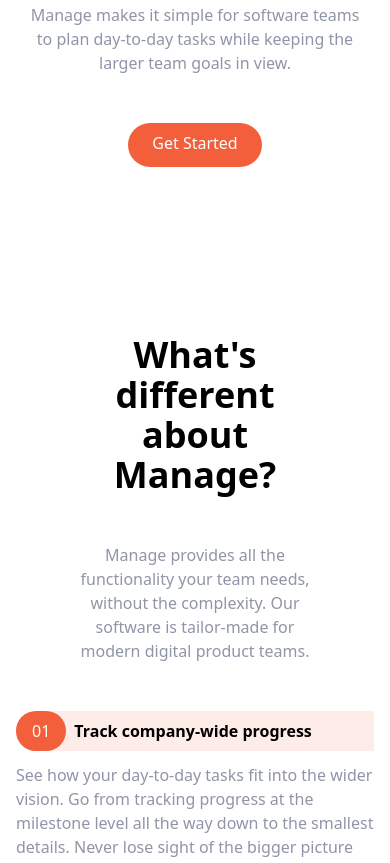
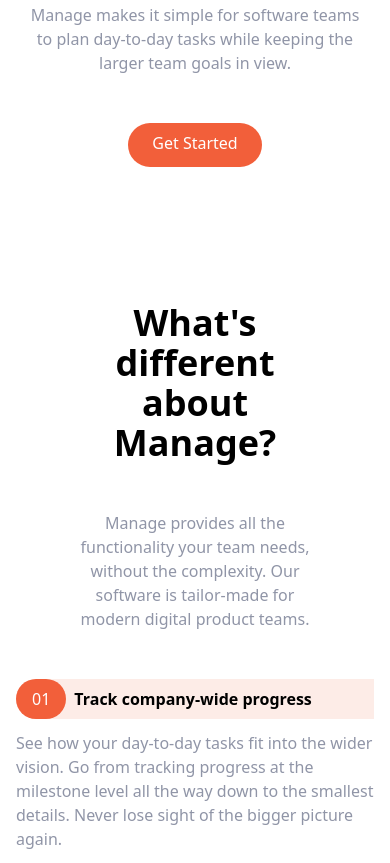
Before and after one commit to NickRamsey6/tailwind-prof-site, a website: page index.html in a window 390 px wide. Shown: the part 595-1458 px from the top of the page. Drawn offline with Linux system fonts and the light colour scheme.

Commit message:
move feature section up on mobile

```diff
--- a/index.html
+++ b/index.html
@@ -70,7 +70,7 @@
         <!-- Flex Container -->
         <div class="container flex flex-col px-4 mx-auto mt-10 space-y-12 md:space-y-0 md:flex-row">
             <!-- What's Different -->
-            <div class="flex flex-col space-y-12 px-14 md:w-1/2 md:py-20">
+            <div class="flex flex-col -mt-8 space-y-12 px-14 md:w-1/2 md:py-20">
                 <h2 class="max-w-md text-4xl font-bold text-center md:text-left">What's different about Manage?</h2>
                 <p class="max-w-sm text-center text-darkGrayishBlue md:text-left">Manage provides all the functionality your team needs, without the complexity. Our software is tailor-made for modern digital product teams.</p>
             </div>
```
Also changed, not shown: css/main.css.
